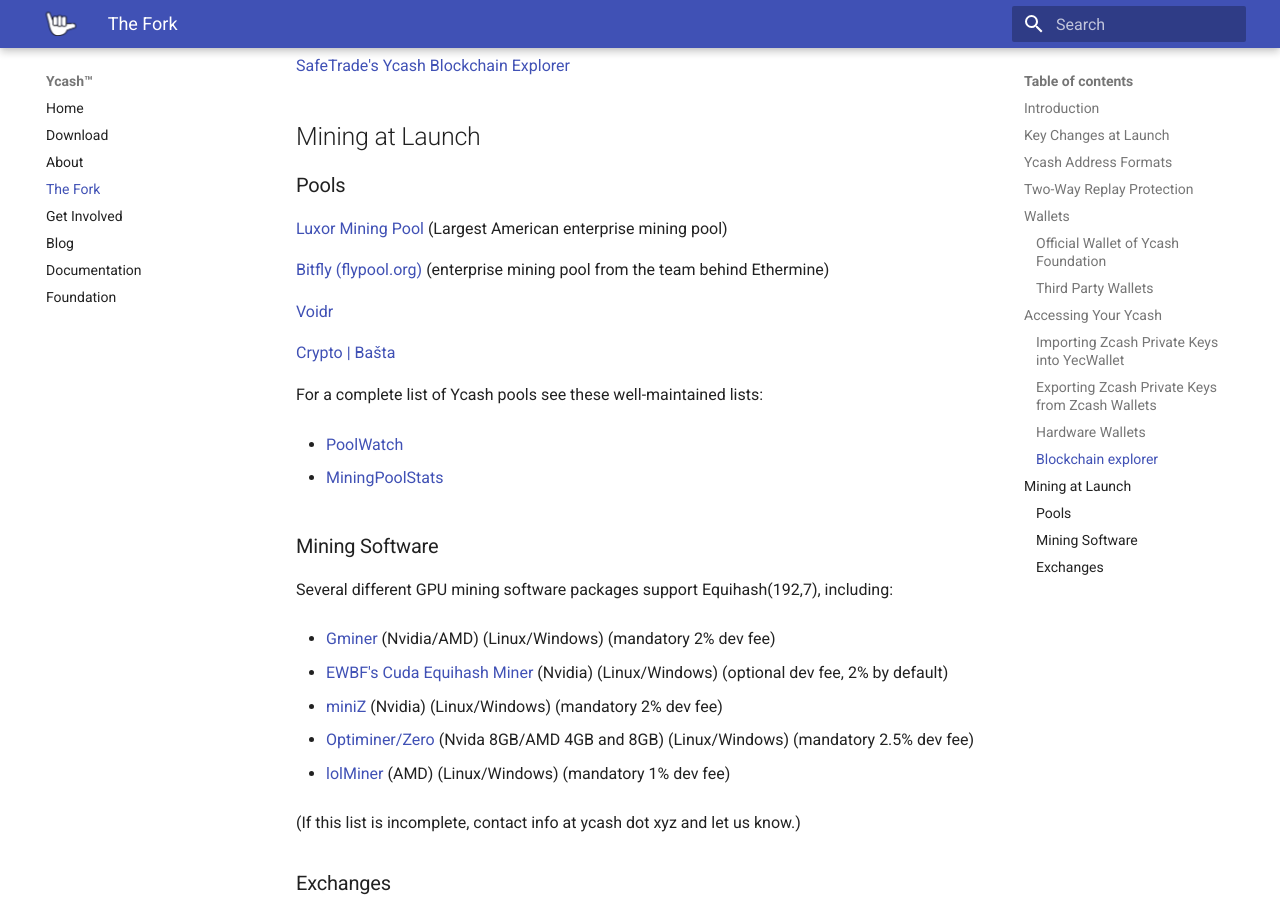
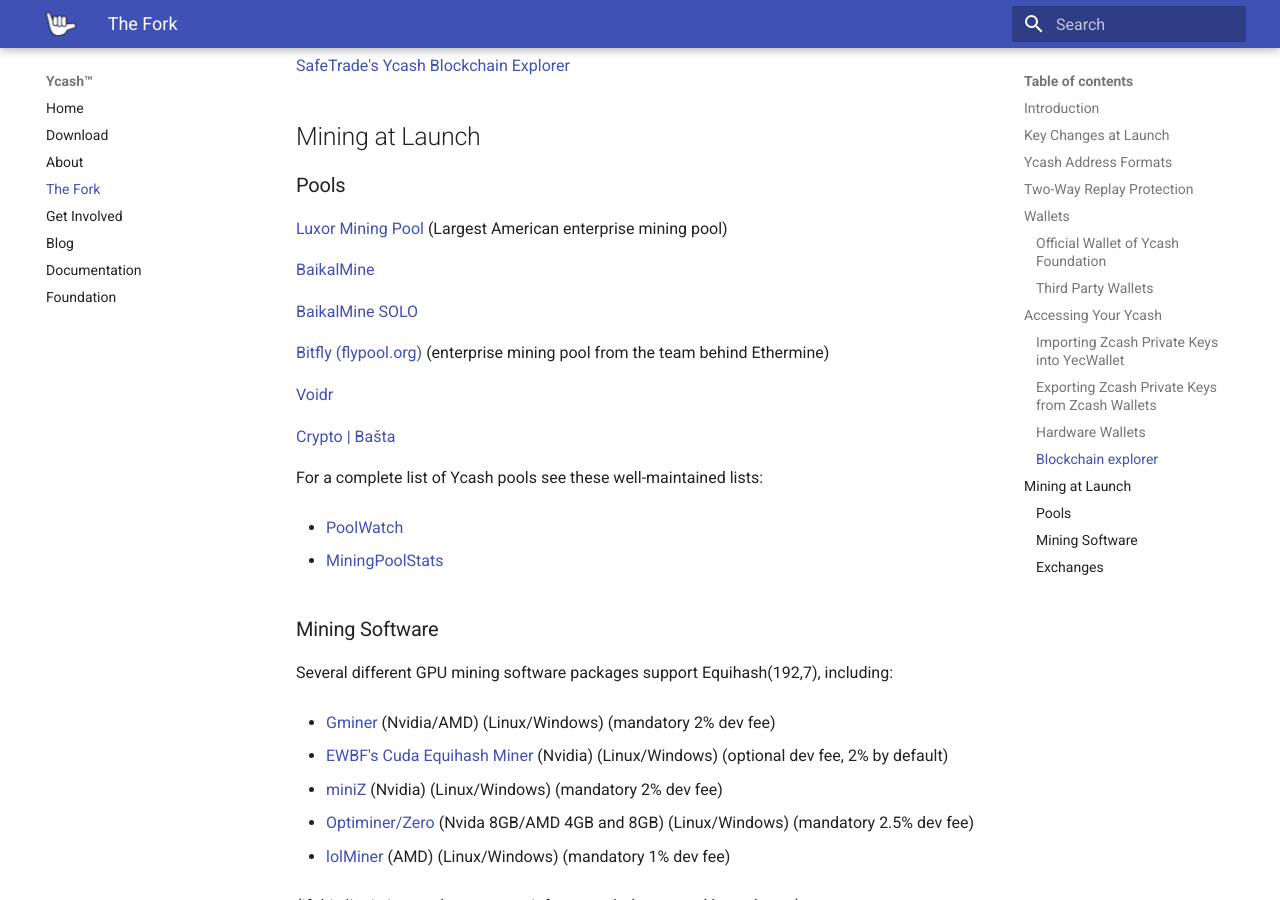
Before and after one commit to ycashfoundation/ycash-website, an MkDocs documentation site: the page built from docs/the_fork.md, in a window 1280 px wide and 900 px high, scrolled down 2190 px. Built offline with MkDocs 1.6.1 and Material for MkDocs 9.7.7, drawn with Linux system fonts in a browser that asks for light colours.

Commit message:
Add BaikalMine

```diff
--- a/docs/the_fork.md
+++ b/docs/the_fork.md
@@ -94,6 +94,10 @@
 
 [Luxor Mining Pool](https://mining.luxor.tech/) (Largest American enterprise mining pool)
 
+[BaikalMine](https://baikalmine.com/en/pplns/yec/)
+
+[BaikalMine SOLO](https://baikalmine.com/en/solo/yec/)
+
 [Bitfly (flypool.org)](https://ycash.flypool.org) (enterprise mining pool from the team behind Ethermine)
 
 [Voidr](https://ycash.voidr.net)
```
